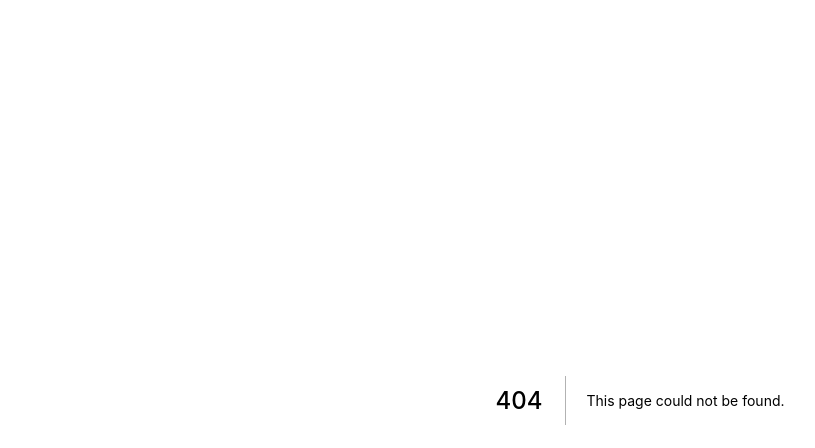
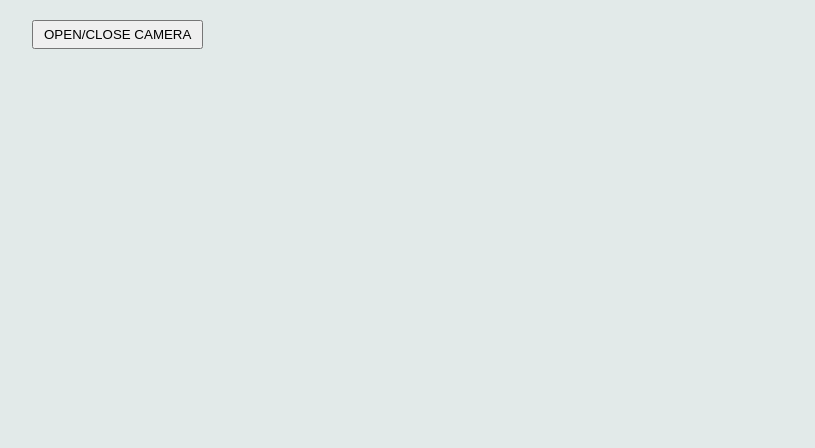
Before and after one commit to JM-SE/test-camera-next, a Next.js app: page /selfie in a window 1280 px wide. Before the commit this address had no page. Shown: the top 448 px of the page, without its empty margins (0-815 px from the left). Built offline with nearby package versions, Linux system fonts and the light colour scheme.

Commit message:
page camera

```diff
--- /dev/null
+++ b/pages/selfie.tsx
@@ -0,0 +1,26 @@
+import { useState } from 'react';
+import SelfieHooks from '../src/components/SelfieHooks';
+import styles from '../styles/Home.module.css';
+
+export const Selfie = () => {
+    const [isCameraOpen, setIsCameraOpen] = useState(false);
+
+    return (
+        <div className={styles.container}>
+            <main className={styles.main}>
+                <button
+                    style={{
+                        padding: '5px 10px 5px 10px',
+                        marginBottom: '20px',
+                    }}
+                    onClick={() => setIsCameraOpen(!isCameraOpen)}
+                >
+                    OPEN/CLOSE CAMERA
+                </button>
+                {isCameraOpen && <SelfieHooks />}
+            </main>
+        </div>
+    );
+};
+
+export default Selfie;
--- a/src/components/SelfieHooks.js
+++ b/src/components/SelfieHooks.js
@@ -56,14 +56,6 @@ export const Selfie = () => {
 
     return (
         <div style={{ width: '100%', background: '#e2eae9' }}>
-            <h1
-                style={{
-                    margin: '20px 0',
-                    fontSize: 70,
-                }}
-            >
-                Selfie
-            </h1>
             {imageURL === '' && (
                 <div>
                     <video
@@ -76,15 +68,15 @@ export const Selfie = () => {
                         style={{
                             marginTop: '20px',
                             width: '100%',
-                            height: '100px',
+                            height: '80px',
                             border: 'none',
-                            borderRadius: 15,
+                            borderRadius: 10,
                             background: '#98d7c2',
                             cursor: 'pointer',
                         }}
                         onClick={takeSelfie}
                     >
-                        <span style={{ fontSize: 40 }}>TAKE SELFIE</span>
+                        <span style={{ fontSize: 40 }}>TAKE PHOTO</span>
                     </button>
                 </div>
             )}
@@ -122,13 +114,13 @@ export const Selfie = () => {
                                 padding: '10px 15px 10px 15px',
                                 height: '50px',
                                 border: 'none',
-                                borderRadius: 15,
+                                borderRadius: 10,
                                 background: '#98d7c2',
                                 cursor: 'pointer',
                             }}
                             onClick={backToCam}
                         >
-                            <span style={{ fontSize: 20 }}>Back to cam</span>
+                            <span style={{ fontSize: 20 }}>Back</span>
                         </button>
                         <a
                             style={{
--- a/styles/Home.module.css
+++ b/styles/Home.module.css
@@ -3,5 +3,5 @@
 }
 
 .main {
-    min-height: 100vh;
+    min-height: 90vh;
 }
```
Also changed, not shown: pages/index.tsx (+7 -2 lines).
